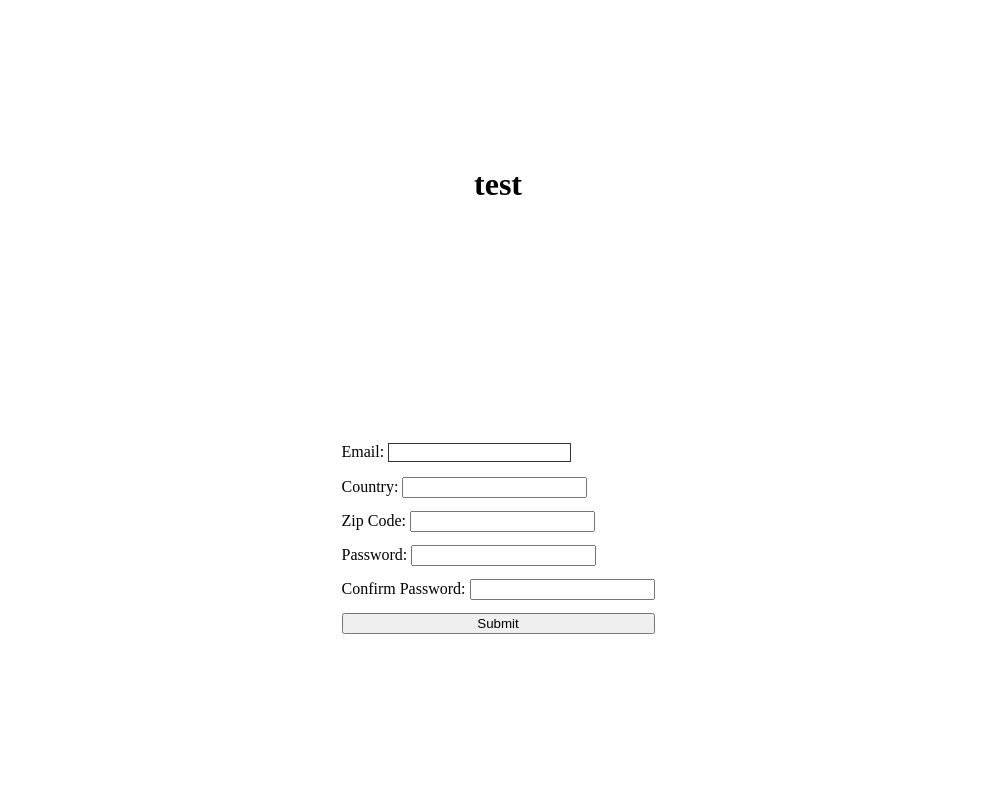
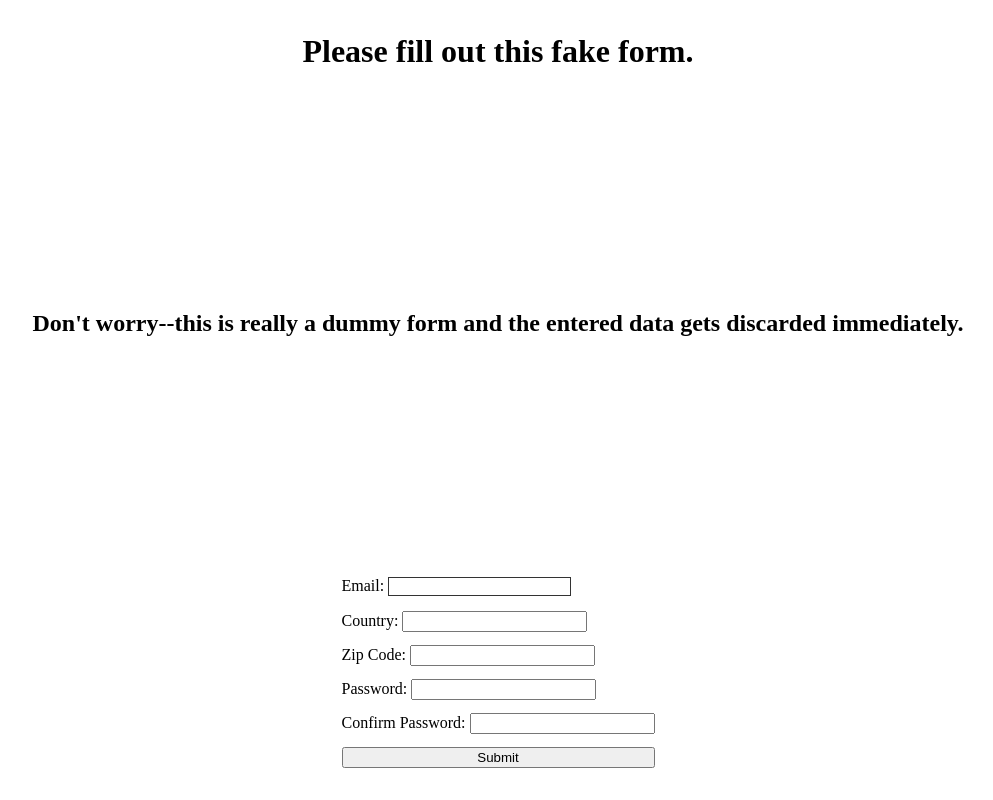
Before and after one commit to grantgolden13/form-validation-w-JS, a plain HTML site: page index.html in a window 1280 px wide. Shown: the whole page, without its empty margins (142-1135 px from the left). Drawn offline with Linux system fonts and the light colour scheme.

Commit message:
add a real h1 and h2 conveying the form is fake

```diff
--- a/index.html
+++ b/index.html
@@ -9,7 +9,8 @@
     <script defer src="script.js"></script>
 </head>
 <body>
-    <h1>test</h1>
+    <h1>Please fill out this fake form.</h1>
+    <h2>Don't worry--this is really a dummy form and the entered data gets discarded immediately.</h2>
     <form novalidate>
         <label for="email">
             Email:
```
